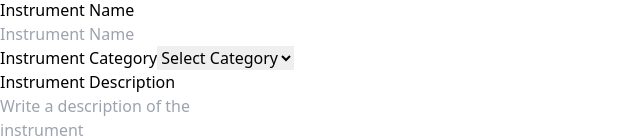
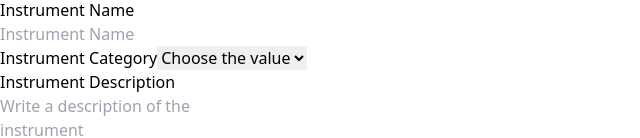
Before and after one commit to meghamanojkvm/tribal-tunes, a React (Vite) app in the folder tribal_tune_frontend/: page /addinstrument in a window 1280 px wide. Shown: the part 368-506 px from the top of the page, without its empty margins (0-640 px from the left). Built offline with nearby package versions, Linux system fonts and the light colour scheme; no server answers.

Commit message:
fixed add instrument

```diff
--- a/tribal_tune_frontend/src/appwrite/service.js
+++ b/tribal_tune_frontend/src/appwrite/service.js
@@ -10,7 +10,7 @@ class Service {
         this.bucket = new Storage(this.client);
     }
 
-    async createPost({ title, slug, description, image, audio }) {
+    async createPost({ title, slug, description, image, audio, category }) {
         const imageUrl = `https://cloud.appwrite.io/v1/storage/buckets/${conf.appwriteImageBucketId}/files/${image}/view?project=${conf.appwriteProjectId}&mode=admi`
         const audioUrl = `https://cloud.appwrite.io/v1/storage/buckets/${conf.appwriteAudioBucketId}/files/${audio}/view?project=${conf.appwriteProjectId}&mode=admi`
         try {
@@ -18,7 +18,7 @@ class Service {
                 conf.appwriteDatabaseId,
                 conf.appwriteCollectionId,
                 ID.unique(),
-                { title, description, image: imageUrl, audio: audioUrl }
+                { title, description, image: imageUrl, audio: audioUrl, category }
             );
         } catch (error) {
             console.error("Appwrite service :: createPost :: error", error);
--- a/tribal_tune_frontend/src/pages/AddInstrument.jsx
+++ b/tribal_tune_frontend/src/pages/AddInstrument.jsx
@@ -47,7 +47,7 @@ export const AddInstrument = () => {
   };
 
   const handleAddInstrument = async () => {
-    if (!selectedFile || !selectedAudio || !instrumentName || !instrumentCategory || !instrumentDescription) {
+    if (!selectedFile || !selectedAudio || !instrumentName || instrumentCategory === "" || !instrumentDescription) {
       alert("Please fill out all fields and upload both image and audio files.");
       return;
     }
@@ -74,7 +74,7 @@ export const AddInstrument = () => {
           setSelectedAudio(null);
           setAudioPreview(null);
           setInstrumentName("");
-          setInstrumentCategory("");
+          // setInstrumentCategory("");
           setInstrumentDescription("");
         } else {
           alert("Failed to add instrument. Please try again later.");
@@ -153,12 +153,11 @@ export const AddInstrument = () => {
                   className="mt-4 flex h-10 w-full rounded-md border border-gray-300 bg-transparent px-3 py-2 text-sm placeholder:text-gray-400 focus:outline-none focus:ring-1 focus:ring-gray-400 focus:ring-offset-1 disabled:cursor-not-allowed disabled:opacity-50"
                   id="category"
                   value={instrumentCategory}
-                  onChange={(e) => {
-                    setInstrumentCategory(e.target.value);
-                    console.log(instrumentCategory); // Log the new value instead of the previous state
+                  placeholder="Select Category"
+                  onChange={(e) => { setInstrumentCategory(e.currentTarget.value) // Log the new value instead of the previous state
                   }}
                 >
-                  <option value="">Select Category</option>
+                   <option value="">Choose the value</option>
                   <option value="String">String</option>
                   <option value="Blowen">Blowen</option>
                   <option value="Percussion">Percussion</option>
--- a/tribal_tune_frontend/src/pages/AllInstruments.jsx
+++ b/tribal_tune_frontend/src/pages/AllInstruments.jsx
@@ -172,7 +172,7 @@ export const AllInstrument = () => {
 
         {/* Blown Instruments Section */}
         <InstrumentSection
-          category="Solid"
+          category="Blown"
           currentIndex={currentBlownIndex}
           handlePrev={handlePrevBlown}
           handleNext={handleNextBlown}
```
